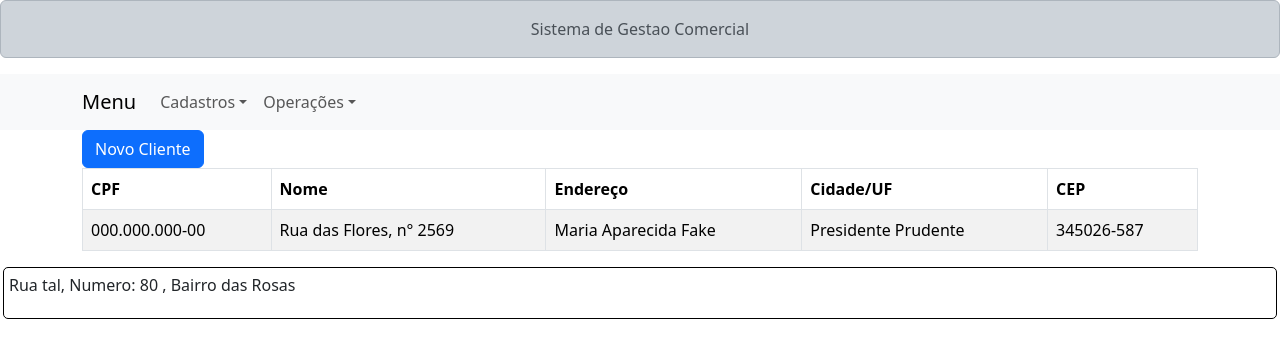
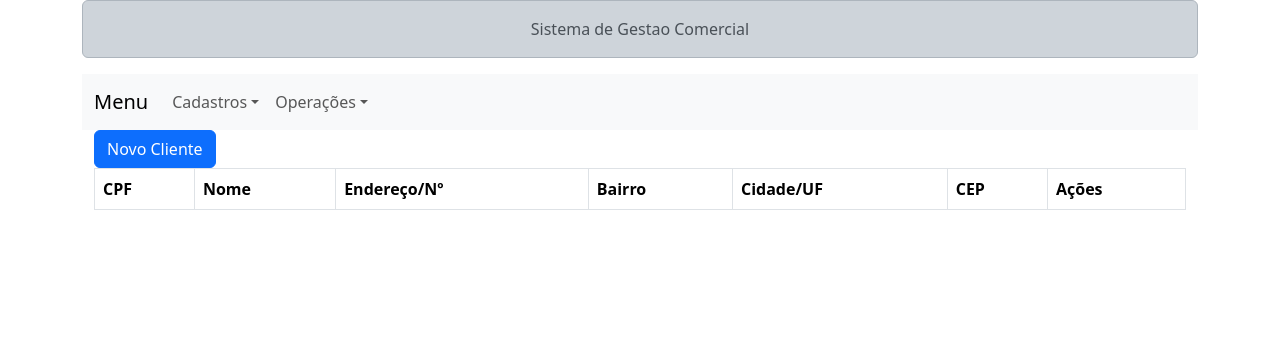
Before and after one commit to MuriloMozer/SistemaReactLP2, a React (Create React App) app in the folder frontend/: page /clientes in a window 1280 px wide. Shown: the top 358 px of the page. Built offline with nearby package versions, Linux system fonts and the light colour scheme.

Commit message:
feat: exclusão e edição de clientes

```diff
--- a/frontend/src/Telas/formularios/formCadCliente.jsx
+++ b/frontend/src/Telas/formularios/formCadCliente.jsx
@@ -3,22 +3,13 @@
 
 export default function FormCadCliente(props){
     //os atributos deste objeto cliente devem estar associados aos inputs do usuário
-    const estadoInicialCliente = {
-        cpf:'',
-        nome:'',
-        endereco:'',
-        numero:'',
-        bairro:'',
-        cidade:'',
-        uf:'',
-        cep:''
-    }
+    const estadoInicialCliente = props.clienteParaEdicao;
     const [cliente, setCliente]=useState(estadoInicialCliente);
     const [formValidado, setFormValidado] = useState(false);
 
     function manipularMudancas(e){ //'e' de event
         const componente = e.currentTarget;
-        setCliente({...cliente,[componente.name]:componente.value});
+        setCliente({...cliente,[componente.name]:componente.value});// '...' espalhar elementos em uma lista
     }
 
     function manipularSubmissao(e){
@@ -26,6 +17,27 @@
         if(form.checkValidity()){
             //todos os campos preenchidos
             //mandar os dados para o backend
+            if(!props.modoEdicao){
+                props.setListaClientes([...props.listaClientes,cliente]);
+            //let listaNova = props.listaClientes;
+            //listaNova.push(cliente)
+            //props.setListaCliente(listaNova); '...props.listaClientes' faz a mesma coisa do que essas três linhas
+            }
+            else{
+                //alterar os dados do cliente (filtra e adiciona)
+                props.setListaClientes([...props.listaClientes.filter(itemCliente=>itemCliente.cpf !== cliente.cpf),cliente]);
+                props.setmodoEdicao(false);
+                props.setClienteParaEdicao({
+                cpf:'',
+                nome:'',
+                endereco:'',
+                numero:'',
+                bairro:'',
+                cidade:'',
+                uf:'SP',
+                cep:''
+            });
+            }
             setCliente(estadoInicialCliente);
             setFormValidado(false);
         }
@@ -160,7 +172,7 @@
                 </Row>
                 <Row>
                     <Col md={6} offset={5} className="flex justify-content-end">
-                        <Button type="submit" variant={"primary"}>Cadastrar</Button>
+                        <Button type="submit" variant={"primary"}>{props.modoEdicao ? "Alterar":"Cadastrar"}</Button>
                     </Col>
                     <Col md={6} offset={5}>
                         <Button type="button" variant={"secondary"} onClick={()=>{
--- a/frontend/src/Telas/tabelas/tabelaCliente.jsx
+++ b/frontend/src/Telas/tabelas/tabelaCliente.jsx
@@ -1,6 +1,16 @@
 import { Button, Container, Table } from 'react-bootstrap';
 
 export default function TabelaClientes(props){
+    function excluirCliente(cliente){
+        if(window.confirm('Deseja realmente excluir este Cliente?'))
+        {props.setListaClientes(
+            props.listaClientes.filter((itemLista=>itemLista.cpf !== cliente.cpf))
+         );
+        }
+    }
+    //function editarCliente(cliente){
+
+   //}
     return(
            <Container>
                 <Button type='button' onClick={()=>{
@@ -11,19 +21,44 @@
                     <tr>
                         <th>CPF</th>
                         <th>Nome</th>
-                        <th>Endereço</th>
+                        <th>Endereço/Nº</th>
+                        <th>Bairro</th>
                         <th>Cidade/UF</th>
                         <th>CEP</th>
+                        <th>Ações</th>
                     </tr>
                 </thead>
                 <tbody>
-                <tr>
-                <td>000.000.000-00</td>
-                <td>Rua das Flores, n° 2569</td>
-                <td>Maria Aparecida Fake</td>
-                <td>Presidente Prudente</td>
-                <td>345026-587</td>
-                </tr>
+                    {
+                        props.listaClientes.map((cliente)=>{
+                            return(<tr key={cliente.cpf}>
+                                <td>{cliente.cpf}</td>
+                                <td>{cliente.nome}</td>
+                                <td>{cliente.endereco + ", Nº" +cliente.numero}</td>
+                                <td>{cliente.bairro}</td>
+                                <td>`{cliente.cidade}/{cliente.uf}`</td>
+                                <td>{cliente.cep}</td>
+                                <td><Button  variant="danger" onClick={()=>{
+                                    excluirCliente(cliente);
+                                }}>
+                                    <svg xmlns="http://www.w3.org/2000/svg" width="16" height="16" fill="currentColor" className="bi bi-trash" viewBox="0 0 16 16">
+                                    <path d="M5.5 5.5A.5.5 0 0 1 6 6v6a.5.5 0 0 1-1 0V6a.5.5 0 0 1 .5-.5Zm2.5 0a.5.5 0 0 1 .5.5v6a.5.5 0 0 1-1 0V6a.5.5 0 0 1
+                                    .5-.5Zm3 .5a.5.5 0 0 0-1 0v6a.5.5 0 0 0 1 0V6Z"/>
+                                    <path d="M14.5 3a1 1 0 0 1-1 1H13v9a2 2 0 0 1-2 2H5a2 2 0 0 1-2-2V4h-.5a1 1 0 0 1-1-1V2a1 1 0 0 1 1-1H6a1 1 0 0 1 1-1h2a1 1 0 0 1 1
+                                    1h3.5a1 1 0 0 1 1 1v1ZM4.118 4 4 4.059V13a1 1 0 0 0 1 1h6a1 1 0 0 0 1-1V4.059L11.882 4H4.118ZM2.5 3h11V2h-11v1Z"/>
+                                    </svg></Button> {' '}
+                                    <Button variant="warning">
+                                    <svg xmlns="http://www.w3.org/2000/svg" width="16" height="16" fill="currentColor" classNmae="bi bi-pencil-square" viewBox="0 0 16 16">
+                                    <path d="M15.502 1.94a.5.5 0 0 1 0 .706L14.459 3.69l-2-2L13.502.646a.5.5 0 0 1 .707 0l1.293 1.293zm-1.75 2.456-2-2L4.939 9.21a.5.5
+                                    0 0 0-.121.196l-.805 2.414a.25.25 0 0 0 .316.316l2.414-.805a.5.5 0 0 0 .196-.12l6.813-6.814z"/>
+                                    <path fill-rule="evenodd" d="M1 13.5A1.5 1.5 0 0 0 2.5 15h11a1.5 1.5 0 0 0 1.5-1.5v-6a.5.5 0 0 0-1 0v6a.5.5 0 0 1-.5.5h-11a.5.5 0 0
+                                    1-.5-.5v-11a.5.5 0 0 1 .5-.5H9a.5.5 0 0 0 0-1H2.5A1.5 1.5 0 0 0 1 2.5v11z"/>
+                                    </svg>
+                                    </Button>
+                                    </td>
+                            </tr>)
+                        })
+                    }
                 </tbody>
             </Table>
             </Container>
--- a/frontend/src/Telas/telaCadastroCliente.jsx
+++ b/frontend/src/Telas/telaCadastroCliente.jsx
@@ -2,16 +2,34 @@
 import Pagina from "../Templates/Pagina";
 import FormCadCliente from "./formularios/formCadCliente";
 import TabelaClientes from "./tabelas/tabelaCliente";
+import { Container } from "react-bootstrap";
 
 export default function TelaCadastroCliente(props){
     const [exibirFormulario, setExibirFormulario] = useState(false);
+    const [listaClientes, setListaClientes] = useState([]);
+    const [clienteParaEdicao, setClienteParaEdicao] = useState({
+        cpf:'',
+        nome:'',
+        endereco:'',
+        numero:'',
+        bairro:'',
+        cidade:'',
+        uf:'SP',
+        cep:''
+    });
+    const [modoEdicao, setModoEdicao] = useState(false);
     return(
+        <Container>
             <Pagina>
                 {
                     //dinâmica em que o usuário irá alternar entre o formulário e a visualização
                     //dos registros já cadastrados
-                exibirFormulario ? <FormCadCliente exibirFormulario={setExibirFormulario}/>:<TabelaClientes exibirFormulario={setExibirFormulario}/>
+                    exibirFormulario ? <FormCadCliente exibirFormulario={setExibirFormulario} listaClientes={listaClientes} setListaClientes={setListaClientes}
+                    clienteParaEdicao={clienteParaEdicao} setClienteParaEdicao={setClienteParaEdicao} modoEdicao={modoEdicao} setModoEdicao={setModoEdicao}/> :
+                                        <TabelaClientes exibirFormulario={setExibirFormulario} listaClientes={listaClientes} setListaClientes={setListaClientes}
+                    clienteParaEdicao={clienteParaEdicao} setClienteParaEdicao={setClienteParaEdicao} modoEdicao={modoEdicao} setModoEdicao={setModoEdicao}/>
                 }
             </Pagina>
+        </Container>
     )
 }
--- a/frontend/src/Templates/Pagina.jsx
+++ b/frontend/src/Templates/Pagina.jsx
@@ -1,5 +1,4 @@
 import Cabecalho from "./Cabecalho";
-import Rodape from "./Rodape";
 import Menu from './Menu';
 
 export default function Pagina(props){
@@ -13,7 +12,6 @@
                 }
                 {props.children}
             </div>
-            <Rodape conteudo="Rua tal, Numero: 80 , Bairro das Rosas"/>
         </>
     )
 }
```
Lines whose indentation alone changed are shown as unchanged.
